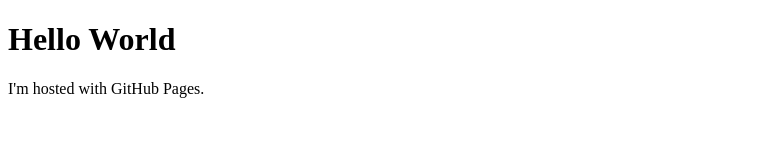
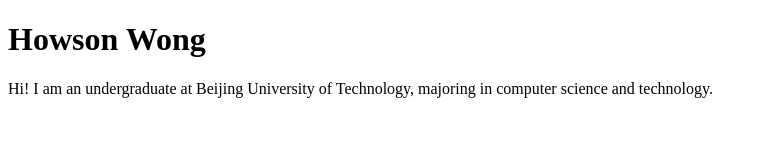
Before and after one commit to HaohzW/HaohzW.github.io, a plain HTML site: page index.html in a window 1280 px wide. Shown: the whole page, without its empty margins (0-767 px from the left). Drawn offline with Linux system fonts and the light colour scheme.

Commit message:
Update index.html

```diff
--- a/index.html
+++ b/index.html
@@ -1,7 +1,7 @@
 <!DOCTYPE html>
 <html>
 <body>
-<h1>Hello World</h1>
-<p>I'm hosted with GitHub Pages.</p>
+<h1>Howson Wong</h1>
+<p>Hi! I am an undergraduate at Beijing University of Technology, majoring in computer science and technology.</p>
 </body>
 </html>
```
